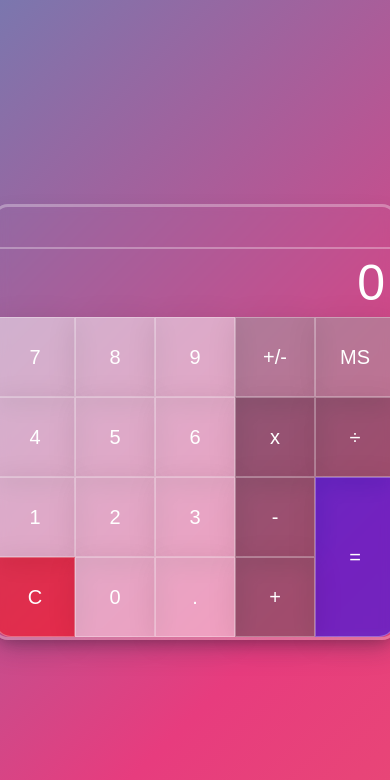
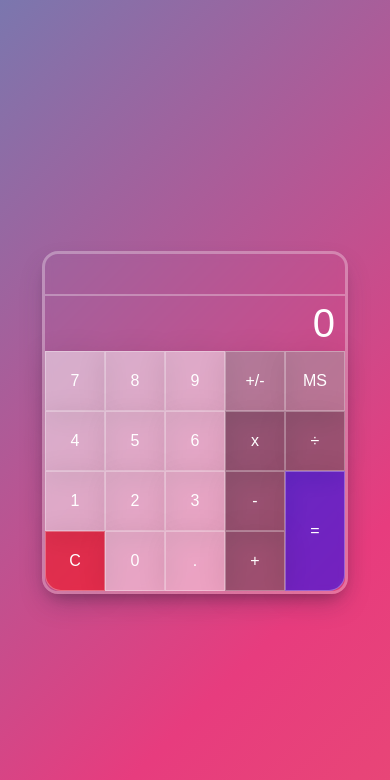
Before and after one commit to kcereno/glass-calc, a React (Create React App) app: page / in a window 390 px wide. Shown: the top 780 px of the page. Built offline with nearby package versions, Linux system fonts and the light colour scheme.

Commit message:
Add mobile responsiveness

```diff
--- a/src/App.css
+++ b/src/App.css
@@ -139,3 +139,32 @@
 .button--misc:hover {
   background-color: rgba(161, 161, 161, 0.8);
 }
+
+@media screen and (max-width: 460px) {
+  .button {
+    height: 60px;
+    width: 60px;
+    font-size: 16px;
+  }
+  .screen--small {
+    font-size: 20px;
+  }
+  .screen--large {
+    font-size: 40px;
+  }
+  .button--equal {
+    height: 120px;
+  }
+}
+
+@media screen and (max-width: 320px) {
+  .button {
+    height: 50px;
+    width: 50px;
+    font-size: 16px;
+  }
+
+  .button--equal {
+    height: 100px;
+  }
+}
```
